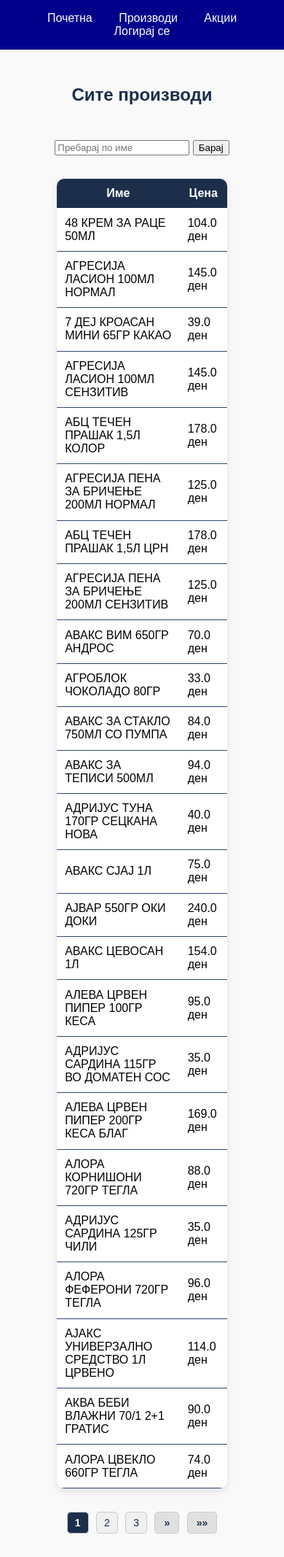
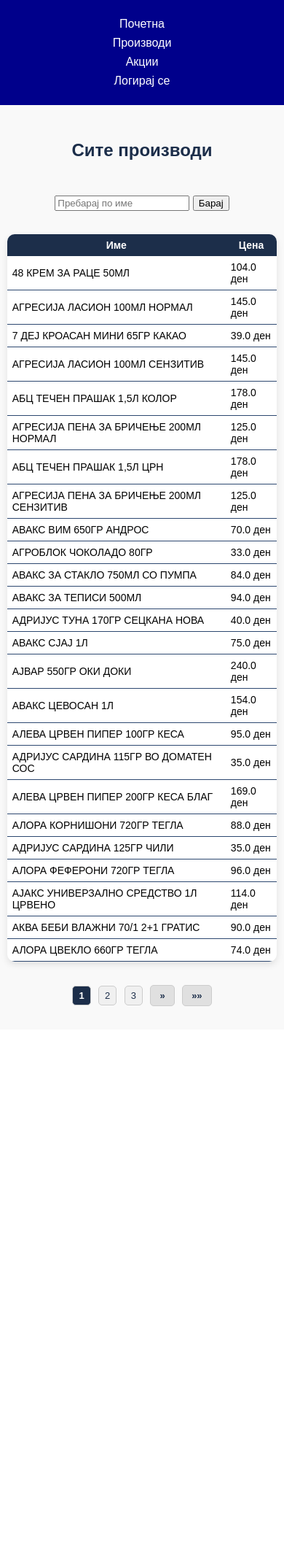
Before and after one commit to marijavasilevska06/Gonito2025, a Flask app: page /products in a window 390 px wide. Shown: the whole page at 73% size. After the commit the page ends 1379 px from the top, so only its background shows below. Run offline with Flask 3, Linux system fonts and the light colour scheme; data comes from the database, SQL or seed files in the repository.

Commit message:
Update style.css

```diff
--- a/static/style.css
+++ b/static/style.css
@@ -1,40 +1,53 @@
+/* Основен стил */
 body {
     font-family: sans-serif;
     background: #f9f9f9;
     margin: 0;
 }
+
+/* Навигација */
 nav {
     background: darkblue;
     color: white;
     padding: 1em;
     text-align: center;
+    flex-wrap: wrap;
 }
+
 nav a {
     color: white;
     margin: 0 1em;
     text-decoration: none;
+    display: inline-block;
+    margin-bottom: 0.5em;
 }
+
+/* Центрирани елементи */
 main.center, .center {
     text-align: center;
     margin: 2em auto;
+    padding: 0 1em;
 }
+
+/* Табели */
 table {
     margin: 2em auto;
     border-collapse: collapse;
     background: white;
-    width: 60%;
+    width: 90%;
+    max-width: 800px;
     border-radius: 10px;
-    border: #2d4870;
     overflow: hidden;
     box-shadow: 0 4px 10px rgba(0, 0, 0, 0.1);
 }
+
 .admin_table {
     margin: 2em auto;
     border-collapse: collapse;
     background: white;
-    width: 70%;
+    width: 95%;
+    max-width: 1000px;
     border-radius: 10px;
-    border: #2d4870;
     overflow: hidden;
     box-shadow: 0 4px 10px rgba(0, 0, 0, 0.1);
 }
@@ -42,13 +55,12 @@
 th {
     background-color: #1c2e4a;
     color: white;
-    border: 1px #2d4870;
     padding: 0.7em;
 }
 
 td {
     padding: 0.7em;
-    border-bottom:1px solid #2d4870;
+    border-bottom: 1px solid #2d4870;
 }
 
 h2.center {
@@ -58,13 +70,18 @@
     color: #1c2e4a;
 }
 
+/* Статуси */
 .green {
     color: green;
 }
+
+/* Лого */
 .logo {
     max-width: 200px;
     margin-bottom: 1em;
 }
+
+/* Логин форма */
 .login-container {
     flex: 1;
     display: flex;
@@ -109,6 +126,8 @@
     color: red;
     margin-bottom: 10px;
 }
+
+/* Пагинација */
 .pagination {
     text-align: center;
     margin: 2em 0;
@@ -144,6 +163,7 @@
     padding: 6px 12px;
 }
 
+/* Footer */
 footer {
     background-color: #1c2e4a;
     color: white;
@@ -162,6 +182,8 @@
     font-size: 14px;
     line-height: 1.6;
 }
+
+/* Централна слика на Home */
 .home-image {
     text-align: center;
     margin: 3em 0 1em;
@@ -173,3 +195,48 @@
     border-radius: 12px;
     box-shadow: 0 4px 12px rgba(0, 0, 0, 0.1);
 }
+
+/* Responsive стилови */
+@media (max-width: 768px) {
+    nav a {
+        display: block;
+        margin: 0.5em 0;
+    }
+
+    table, .admin_table {
+        width: 95%;
+        font-size: 14px;
+    }
+
+    .login-box {
+        padding: 20px;
+        width: 90%;
+    }
+
+    .page-link {
+        padding: 5px 8px;
+        font-size: 13px;
+    }
+
+    .home-image img {
+        width: 90%;
+    }
+}
+
+@media (max-width: 480px) {
+    h1 {
+        font-size: 20px;
+    }
+
+    h2, h3 {
+        font-size: 18px;
+    }
+
+    td, th {
+        padding: 0.5em;
+    }
+
+    .logo {
+        width: 140px;
+    }
+}
```
